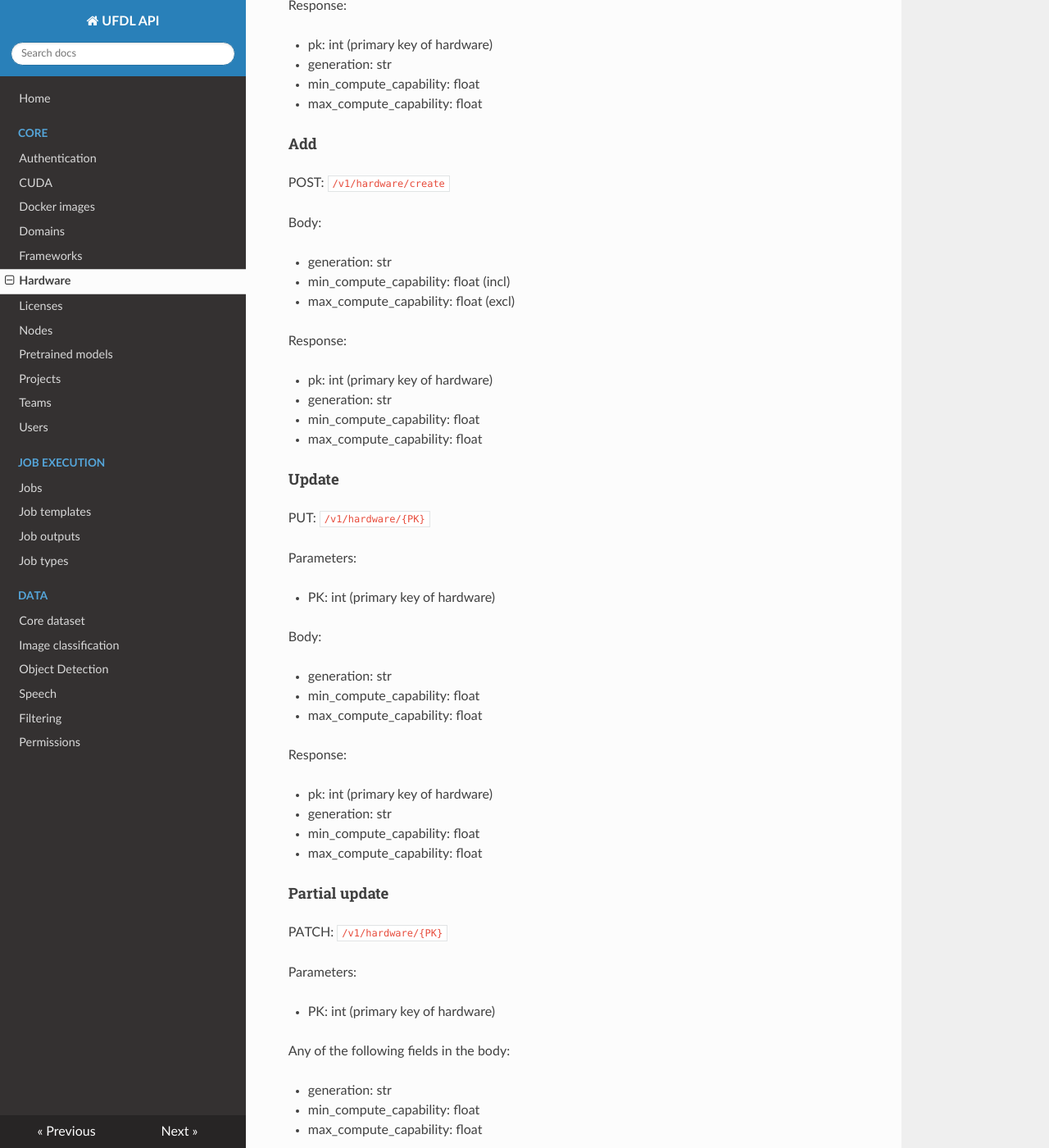
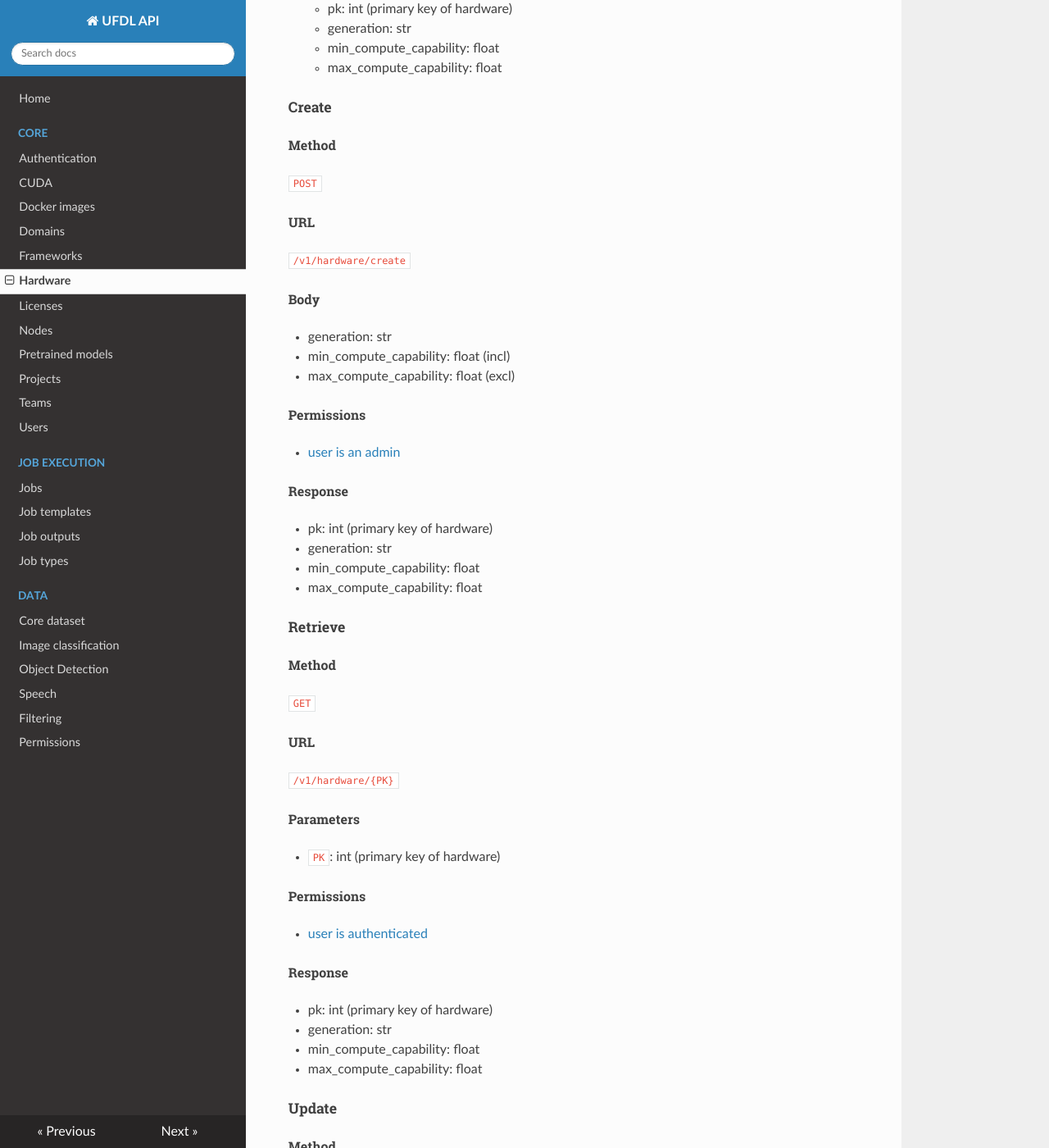
Before and after one commit to waikato-ufdl/ufdl-api, an MkDocs documentation site: the page built from docs/hardware.md, in a window 1280 px wide and 1400 px high, scrolled down 938 px. Shown: the whole window at 82% size. Built offline with MkDocs 1.6.1, drawn with Linux system fonts in a browser that asks for light colours; nearby versions of some CDN libraries; some of the changed text lies outside the part shown.

Commit message:
Updated hardware.

```diff
--- a/docs/hardware.md
+++ b/docs/hardware.md
@@ -1,22 +1,37 @@
 For defining the graphics card hardware generations.
 
-# Fields
+## Links
 
-Available fields:
+* [CUDA/Hardware](https://docs.nvidia.com/deploy/cuda-compatibility/index.html#support-hardware__table-hardware-support)
+
+
+## Fields
 
   * generation: str
   * min_compute_capability: float (inclusive)
   * max_compute_capability: float (exclusive)
 
-# Actions
+## Actions
 
-## List
+### List
 
-POST: `/v1/hardware/list`
+#### Method
 
-Body (optional): [filter specification](filtering.md)
+`POST`
 
-Response:
+#### URL
+
+`/v1/hardware/list`
+
+#### Body (optional)
+
+  * [filter specification](filtering.md)
+
+#### Permissions
+
+  * [user is authenticated](permissions.md#isauthenticated)
+
+#### Response
 
   * array of
 
@@ -26,74 +41,27 @@ Response:
     * max_compute_capability: float
 
 
-## Load
+### Create
 
-GET: `/v1/hardware/{PK}`
+#### Method
 
-Parameters:
+`POST`
 
-  * PK: int (primary key of hardware)
+#### URL
 
-Response:
+`/v1/hardware/create`
 
-  * pk: int (primary key of hardware)
-  * generation: str
-  * min_compute_capability: float
-  * max_compute_capability: float
-
-## Add
-
-POST: `/v1/hardware/create`
-
-Body:
+#### Body
 
   * generation: str
   * min_compute_capability: float (incl)
   * max_compute_capability: float (excl)
 
-Response:
+#### Permissions
 
-  * pk: int (primary key of hardware)
-  * generation: str
-  * min_compute_capability: float
-  * max_compute_capability: float
+  * [user is an admin](permissions.md#isadminuser)
 
-## Update
-
-PUT: `/v1/hardware/{PK}`
-
-Parameters:
-
-  * PK: int (primary key of hardware)
-
-Body:
-
-  * generation: str
-  * min_compute_capability: float
-  * max_compute_capability: float
-
-Response:
-
-  * pk: int (primary key of hardware)
-  * generation: str
-  * min_compute_capability: float
-  * max_compute_capability: float
-
-## Partial update
-
-PATCH: `/v1/hardware/{PK}`
-
-Parameters:
-
-  * PK: int (primary key of hardware)
-
-Any of the following fields in the body:
-
-  * generation: str
-  * min_compute_capability: float
-  * max_compute_capability: float
-
-Response:
+#### Response
 
   * pk: int (primary key of hardware)
   * generation: str
@@ -101,14 +69,135 @@ Response:
   * max_compute_capability: float
 
 
-## Delete
+### Retrieve
 
-DELETE: `/v1/hardware/{PK}`
+#### Method
 
-Parameters:
+`GET`
 
-  * PK: int (primary key of hardware)
+#### URL
 
-## Links
+`/v1/hardware/{PK}`
 
-* [CUDA/Hardware](https://docs.nvidia.com/deploy/cuda-compatibility/index.html#support-hardware__table-hardware-support)
+#### Parameters
+
+  * `PK`: int (primary key of hardware)
+
+#### Permissions
+
+  * [user is authenticated](permissions.md#isauthenticated)
+
+#### Response
+
+  * pk: int (primary key of hardware)
+  * generation: str
+  * min_compute_capability: float
+  * max_compute_capability: float
+
+### Update
+
+#### Method
+
+`PUT`
+
+#### URL
+
+`/v1/hardware/{PK}`
+
+#### Parameters
+
+  * `PK`: int (primary key of hardware)
+
+#### Body
+
+  * generation: str
+  * min_compute_capability: float
+  * max_compute_capability: float
+
+#### Permissions
+
+  * [user is an admin](permissions.md#isadminuser)
+
+#### Response
+
+  * pk: int (primary key of hardware)
+  * generation: str
+  * min_compute_capability: float
+  * max_compute_capability: float
+
+
+### Partial update
+
+#### Method
+
+`PATCH`
+
+#### URL
+
+`/v1/hardware/{PK}`
+
+#### Parameters
+
+  * `PK`: int (primary key of hardware)
+
+#### Body
+
+  * generation (optional): str
+  * min_compute_capability (optional): float
+  * max_compute_capability (optional): float
+
+#### Permissions
+
+  * [user is an admin](permissions.md#isadminuser)
+
+#### Response
+
+  * pk: int (primary key of hardware)
+  * generation: str
+  * min_compute_capability: float
+  * max_compute_capability: float
+
+
+### Destroy
+
+#### Method
+
+`DELETE`
+
+#### URL
+
+`/v1/hardware/{PK}`
+
+#### Parameters
+
+  * `PK`: int (primary key of hardware)
+
+#### Permissions
+
+  * [user is an admin](permissions.md#isadminuser)
+
+
+### Get Hardware Generation
+
+#### Method
+
+`GET`
+
+#### URL
+
+`/v1/hardware/get-hardware-generation/{COMPUTE}`
+
+#### Parameters
+
+  * `COMPUTE`: float
+
+#### Permissions
+
+  * [user is authenticated](permissions.md#isauthenticated)
+
+#### Response
+
+  * pk: int (primary key of hardware)
+  * generation: str
+  * min_compute_capability: float
+  * max_compute_capability: float
```
